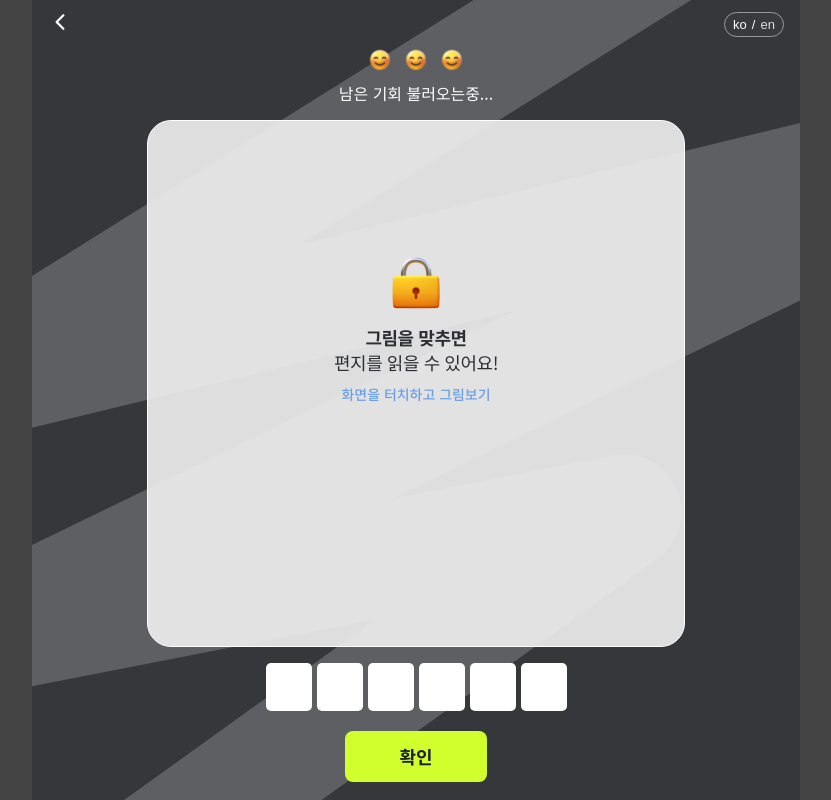
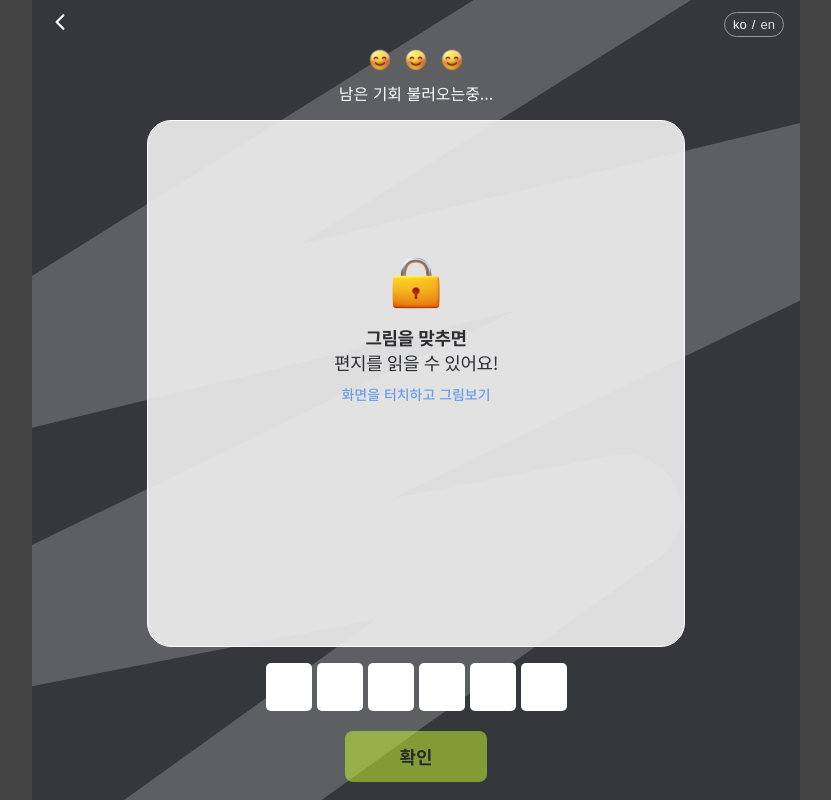
Before and after one commit to Catch-Letter/Catch-Letter-FE, a React (Vite) app: page /tryAnswer/1/1 in a window 1280 px wide. Shown: the whole page, without its empty margins (224-1055 px from the left). Built offline with nearby package versions, Linux system fonts and the light colour scheme; no server answers.

Commit message:
fix: 정답칸이 모두 입력되어야지만 클릭가능하도록 변경(#133)

```diff
--- a/src/pages/tryAnswer/TryAnswer.tsx
+++ b/src/pages/tryAnswer/TryAnswer.tsx
@@ -112,7 +112,7 @@ const TryAnswer = () => {
         <div className='button-area'>
           <Button
             onClick={isCorrect ? handleNavigate : handleTryAnswer}
-            disabled={chances === 0}
+            disabled={chances === 0 || inputValue.length < answerLength}
             width={142}
           >
             {isCorrect ? t('tryAnswer.checkAnswer') : t('tryAnswer.submit')}
```
